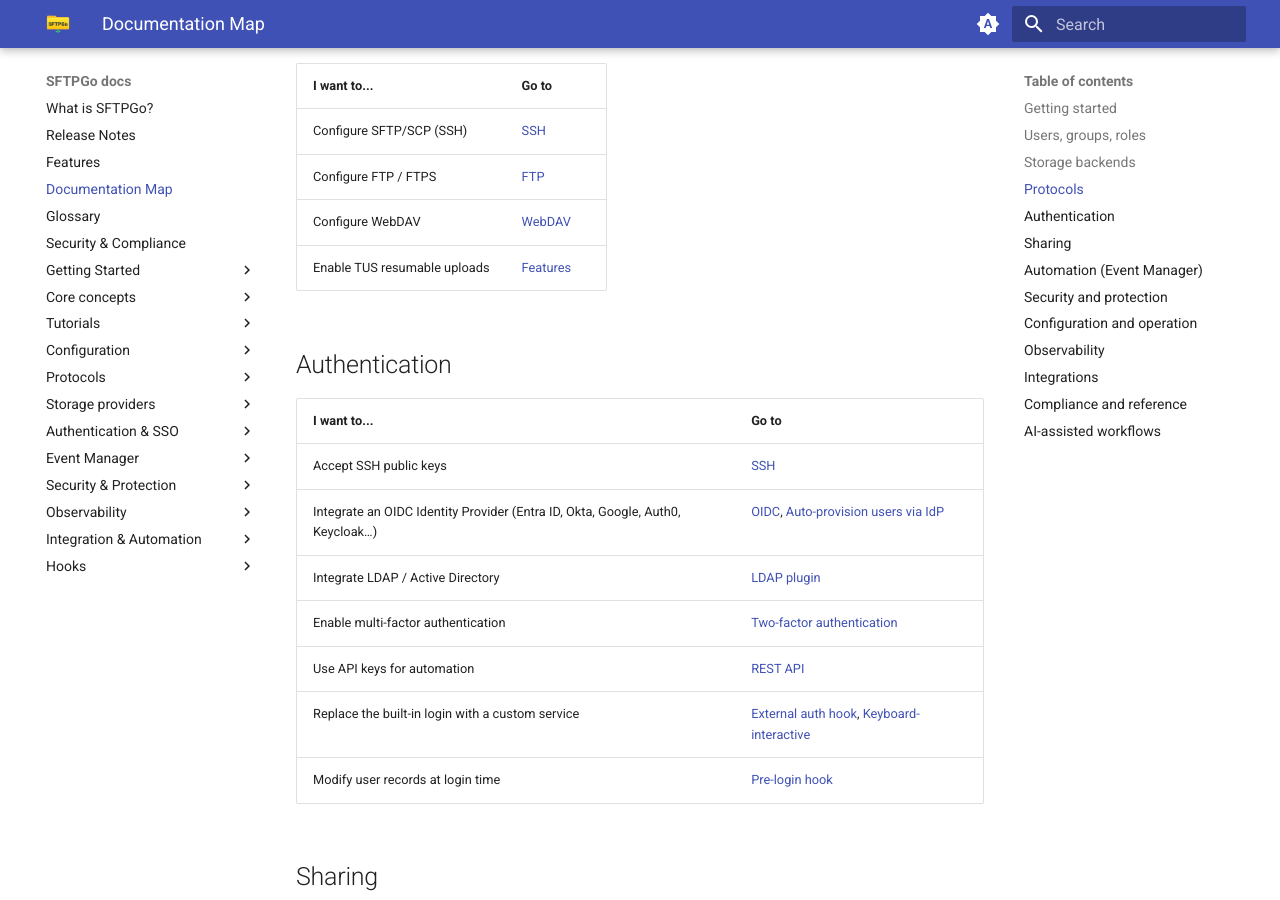
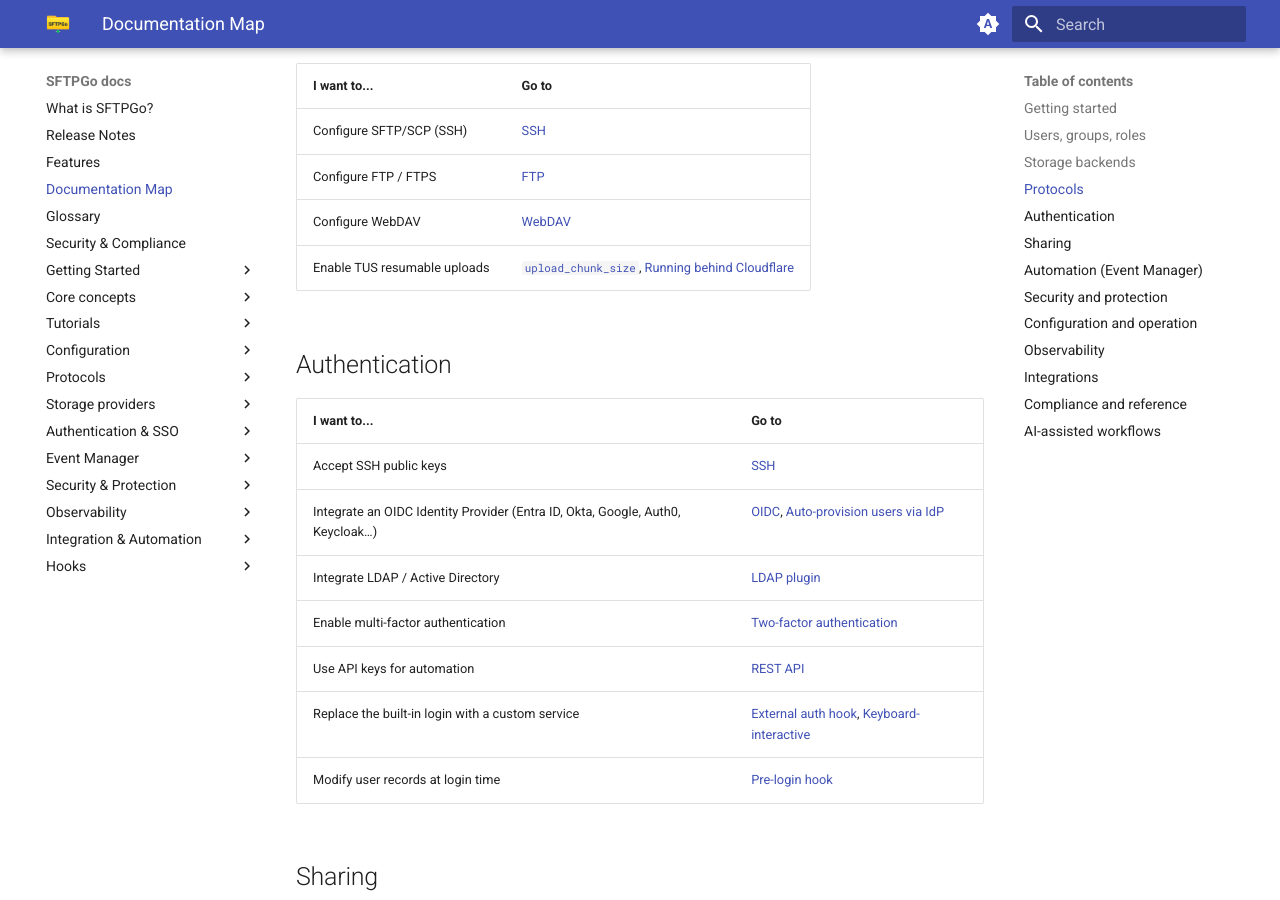
Before and after one commit to sftpgo/docs, an MkDocs documentation site: the page built from docs/documentation-map.md, in a window 1280 px wide and 900 px high, scrolled down 1578 px. Built offline with MkDocs 1.6.1 and Material for MkDocs 9.7.7, drawn with Linux system fonts in a browser that asks for light colours; the version menu is left out.

Commit message:
update documentation map

```diff
--- a/docs/documentation-map.md
+++ b/docs/documentation-map.md
@@ -48,7 +48,7 @@ If you are looking for the definition of a term, see the [Glossary](glossary.md)
 | Configure SFTP/SCP (SSH) | [SSH](ssh.md) |
 | Configure FTP / FTPS | [FTP](ftp.md) |
 | Configure WebDAV | [WebDAV](webdav.md) |
-| Enable TUS resumable uploads | [Features](features.md) |
+| Enable TUS resumable uploads | [`upload_chunk_size`](config-file.md), [Running behind Cloudflare](tutorials/cloudflare.md) |
 
 ## Authentication
 
```
